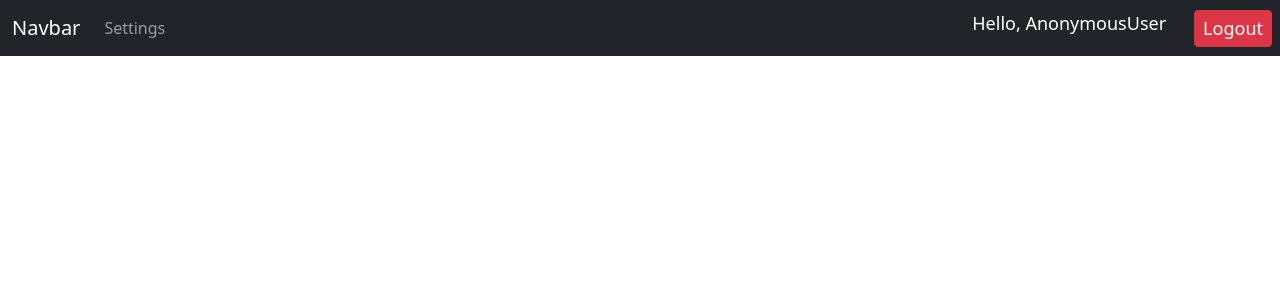
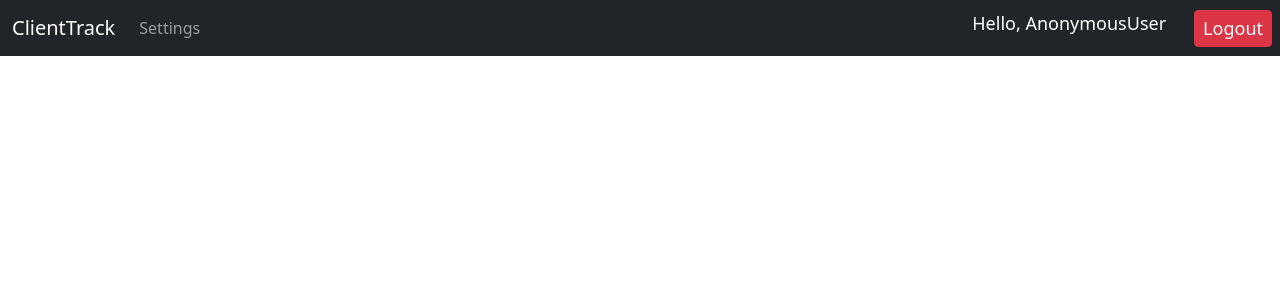
Before and after one commit to muneeb1505/Customer-Management-App, a Django app: template crm1/accounts/templates/accounts/main.html in a window 1280 px wide. Shown: the top 300 px of the page. Run offline with Django 3.2, Linux system fonts and the light colour scheme; the template is opened without the code that fills it, so the values that code supplies are empty.

Commit message:
Update navbar.html

```diff
--- a/crm1/accounts/templates/accounts/navbar.html
+++ b/crm1/accounts/templates/accounts/navbar.html
@@ -10,7 +10,7 @@
 </style>
 <nav class="navbar navbar-expand-lg navbar-dark bg-dark">
   <div class="container-fluid">
-    <a class="navbar-brand" href="#">Navbar</a>
+    <a class="navbar-brand" href="{% url 'dashboard' %}">ClientTrack</a>
     <button class="navbar-toggler" type="button" data-bs-toggle="collapse" data-bs-target="#navbarSupportedContent" aria-controls="navbarSupportedContent" aria-expanded="false" aria-label="Toggle navigation">
       <span class="navbar-toggler-icon"></span>
     </button>
```
